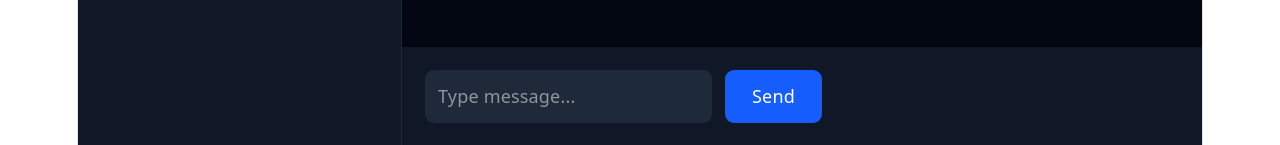
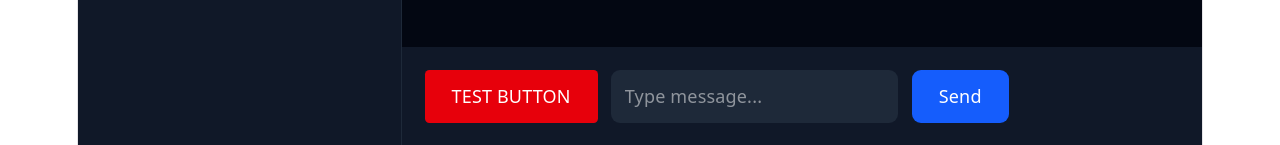
Before and after one commit to saquibahmed0882/chatsphere, a React (Vite) app in the folder client/: page /chat in a window 1280 px wide. Shown: the part 745-890 px from the top of the page. Built offline with nearby package versions, Linux system fonts and the light colour scheme; no server answers.

Commit message:
Add emoji picker feature

```diff
--- a/client/package.json
+++ b/client/package.json
@@ -12,6 +12,7 @@
   "dependencies": {
     "@tailwindcss/vite": "^4.3.3",
     "axios": "^1.18.1",
+    "emoji-picker-react": "^4.19.1",
     "react": "^19.2.7",
     "react-dom": "^19.2.7",
     "react-hot-toast": "^2.6.0",
--- a/client/src/pages/Chat.jsx
+++ b/client/src/pages/Chat.jsx
@@ -1,6 +1,7 @@
 import { useState, useEffect, useRef } from "react";
 import { useNavigate } from "react-router-dom";
 import { io } from "socket.io-client";
+import EmojiPicker from "emoji-picker-react";
 
 let typingTimer;
 
@@ -11,6 +12,8 @@ function Chat() {
   const navigate = useNavigate();
 
   const [message, setMessage] = useState("");
+
+  const [showEmojiPicker, setShowEmojiPicker] = useState(false);
 
   const [typingUser, setTypingUser] = useState("");
 
@@ -153,6 +156,10 @@ useEffect(() => {
   });
 }, [messages]);
 
+  const onEmojiClick = (emojiData) => {
+    setMessage((prev) => prev + emojiData.emoji);
+    setShowEmojiPicker(false);
+  };
 
   const sendMessage = () => {
 
@@ -339,7 +346,23 @@ useEffect(() => {
 
            <div className="flex gap-3">
 
-            <input
+            <div className="relative">
+              <button
+                type="button"
+                onClick={() => setShowEmojiPicker(!showEmojiPicker)}
+                className="bg-red-600 text-white px-6 py-3 rounded"
+              >
+                TEST BUTTON
+              </button>
+
+              {showEmojiPicker && (
+                <div className="absolute bottom-14 left-0 z-50">
+                  <EmojiPicker onEmojiClick={onEmojiClick} />
+                </div>
+              )}
+           </div>
+
+           <input
 
             value={message}
 
```
Also changed, not shown: 1 other file (tests, documents, lock files or other folders).
